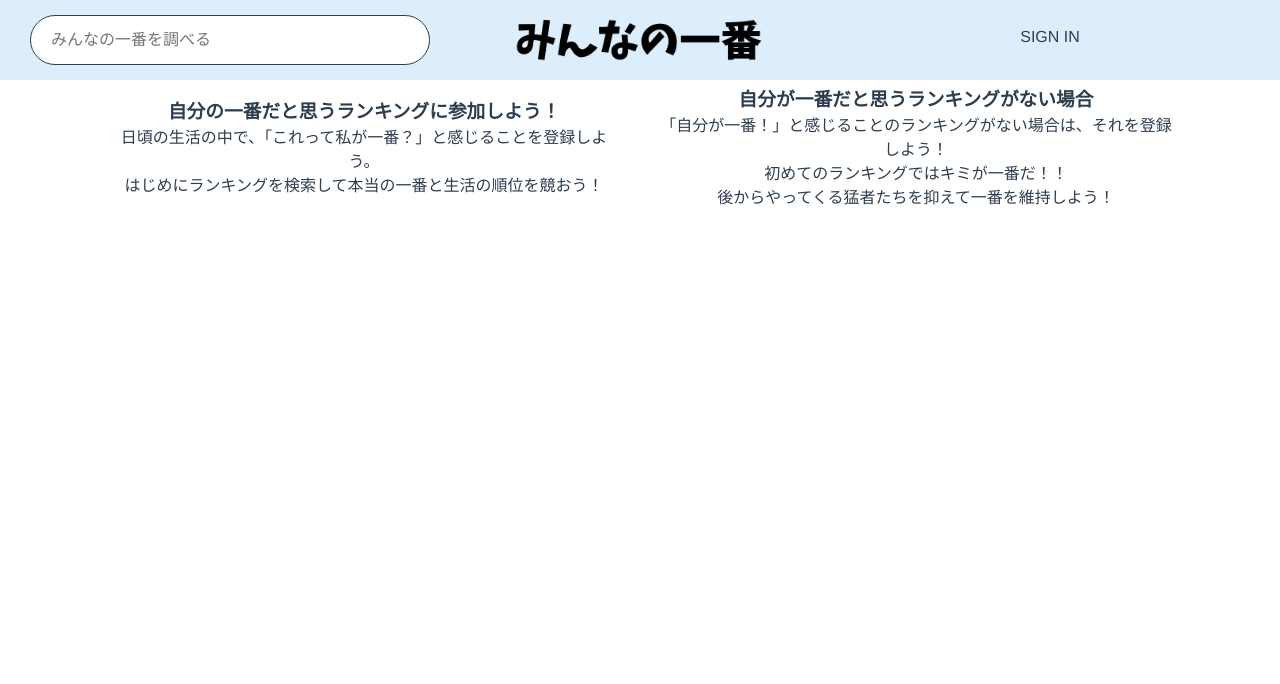
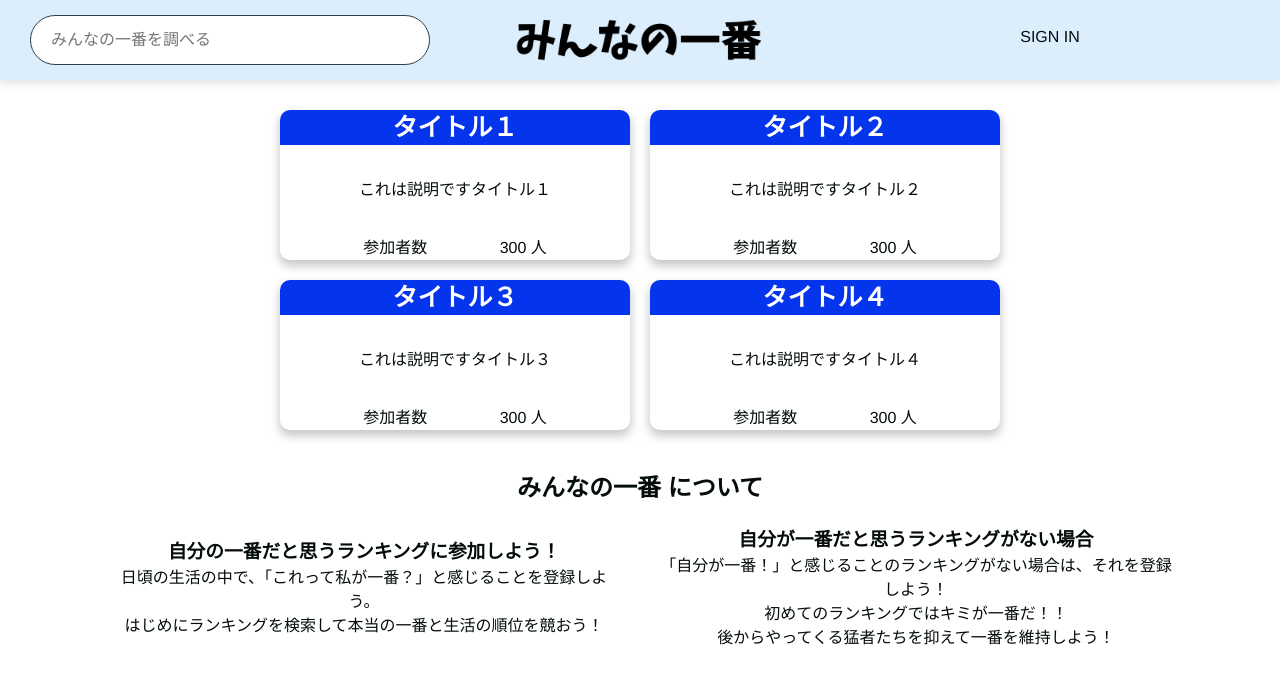
Before and after one commit to Tatsuya324/minichi, a Vue app: page / in a window 1280 px wide. Shown: the top 684 px of the page. Built offline with nearby package versions, Linux system fonts and the light colour scheme; the HTML template or start-up script is replaced by a standard one.

Commit message:
メインエリアの枠組みと検索コンポーネントの作成

```diff
--- a/src/App.vue
+++ b/src/App.vue
@@ -9,6 +9,33 @@
         </div>
       </div>
     </div>
+    <!-- -----------メインエリアSTART----------- -->
+    <div id="main">
+      <div id="search_result_container">
+        <div v-for="(rank_info, rank_index) in disp_rank_card_infos"
+        v-bind:key="rank_index"
+        class="rank_card_container"
+        >
+          <span class="rank_card_title">
+            {{rank_info.title}}
+          </span>
+          <div class="rank_card_discription_container">
+            <div class="rank_card_discription">
+              {{rank_info.discription}}
+            </div>
+            <div class="rank_card_participants">
+              <span>
+                参加者数
+              </span>
+              <span>
+                {{rank_info.participants}} 人
+              </span>
+            </div>
+          </div>
+        </div>
+      </div>
+    </div>
+    <!-- -----------メインエリアEND----------- -->
     <div id="footer_container">
       <h2>みんなの一番 について</h2>
       <div id="footer_discription_container">
@@ -28,13 +55,59 @@
   </div>
 </template>
 
+<script>
+// import MenubarIcon from "./assets/icon/bars_icon.svg";
+
+export default {
+  name: "App",
+  components: {
+    // MenubarIcon,
+  },
+  data() {
+    return {
+      disp_rank_card_infos: [
+        {
+          title: "タイトル１",
+          discription: "これは説明ですタイトル１",
+          participants: 300,
+        },
+        {
+          title: "タイトル２",
+          discription: "これは説明ですタイトル２",
+          participants: 300,
+        },
+        {
+          title: "タイトル３",
+          discription: "これは説明ですタイトル３",
+          participants: 300,
+        },
+        {
+          title: "タイトル４",
+          discription: "これは説明ですタイトル４",
+          participants: 300,
+        },
+      ]
+    };
+  },
+  methods: {
+    hamburger_menu_disp: function () {
+      if (this.hamburger_menu_pos == 0) {
+        this.hamburger_menu_pos = -300;
+      } else {
+        this.hamburger_menu_pos = 0;
+      }
+    },
+  },
+};
+</script>
+
 <style lang="scss">
 #app {
   font-family: Avenir, Helvetica, Arial, sans-serif;
   -webkit-font-smoothing: antialiased;
   -moz-osx-font-smoothing: grayscale;
   text-align: center;
-  color: #2c3e50;
+  color: #040C0C;
 }
 
 #nav {
@@ -48,6 +121,7 @@
   justify-content: space-between;
   align-items: center;
   flex-direction: row;
+  box-shadow: 0 1px 10px 1px rgb(220, 220, 220);
   #input {
     outline: none;
     width: 30%;
@@ -71,6 +145,73 @@
     margin-right: 30px;
   }
 }
+
+#main{
+  padding-top: 100px;
+  width: 100vw;
+  display: flex;
+  justify-content: center;
+  align-items: center;
+  flex-direction: row;
+}
+#search_result_container{
+  width: 60%;
+  max-width: 800px;
+  display: flex;
+  justify-content: center;
+  align-items: center;
+  flex-direction: row;
+  flex-wrap: wrap;
+  .rank_card_container{
+    cursor: pointer;
+    box-shadow: 0 5px 10px 1px rgb(200, 200, 200);
+    width: 350px;
+    height: 150px;
+    margin: 10px;
+    border-radius: 10px;
+    display: flex;
+    justify-content: center;
+    align-items: center;
+    flex-direction: column;
+    &:hover {
+      box-shadow: 0 1px 10px 1px rgb(200, 200, 200);
+    }
+    .rank_card_title{
+      width: 100%;
+      height: 35px;
+      padding: 3px;
+      background-color: #0434EC;
+      border-radius: 10px 10px 0 0;
+      display: flex;
+      justify-content: center;
+      align-items: center;
+      font-size: 25px;
+      color: white;
+      font-weight: bold;
+    }
+    .rank_card_discription_container{
+      width: 95%;
+      height: 115px;
+      .rank_card_discription{
+        width: 100%;
+        height: 90px;
+        display: flex;
+        justify-content: center;
+        align-items: center;
+      }
+      .rank_card_participants{
+        width: 100%;
+        height: 25px;
+        padding: 2px;
+        display: flex;
+        justify-content: space-evenly;
+        align-items: center;
+        flex-direction: row;
+      }
+    }
+  }
+}
+
 #footer_container{
   width: 100vw;
   padding-top: 30px;
```
